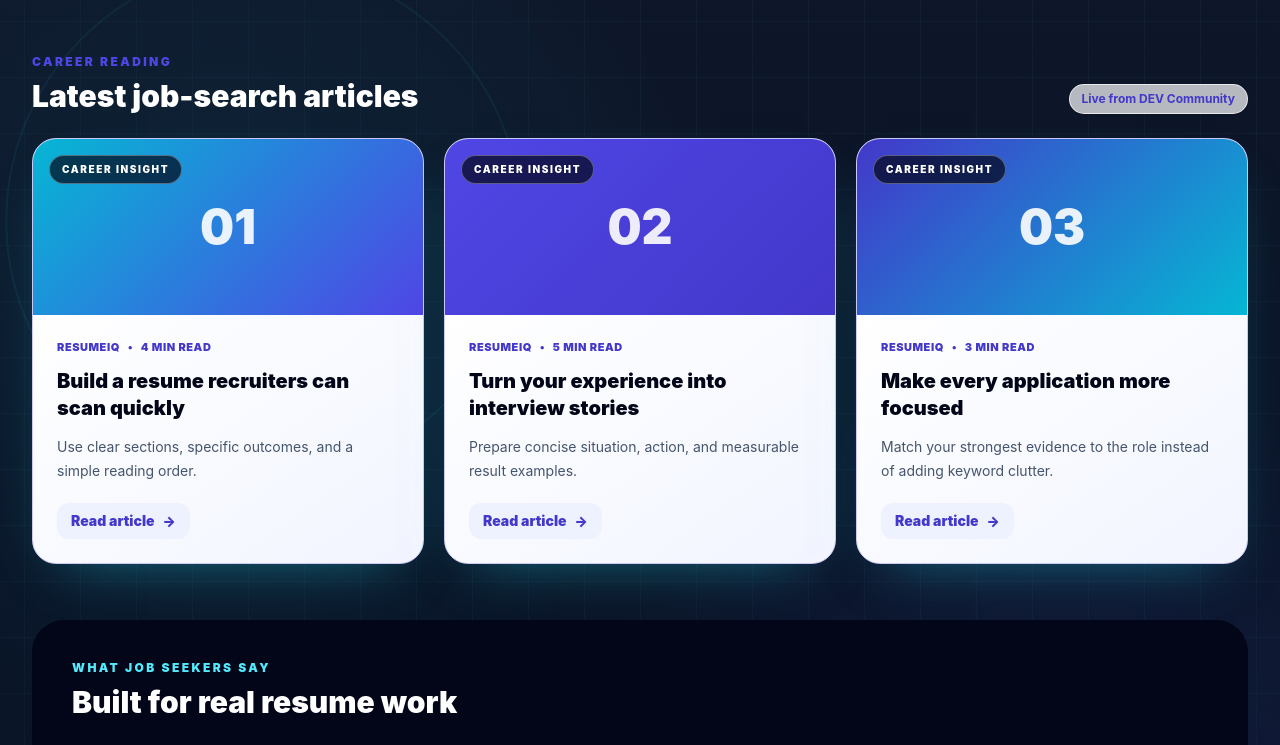
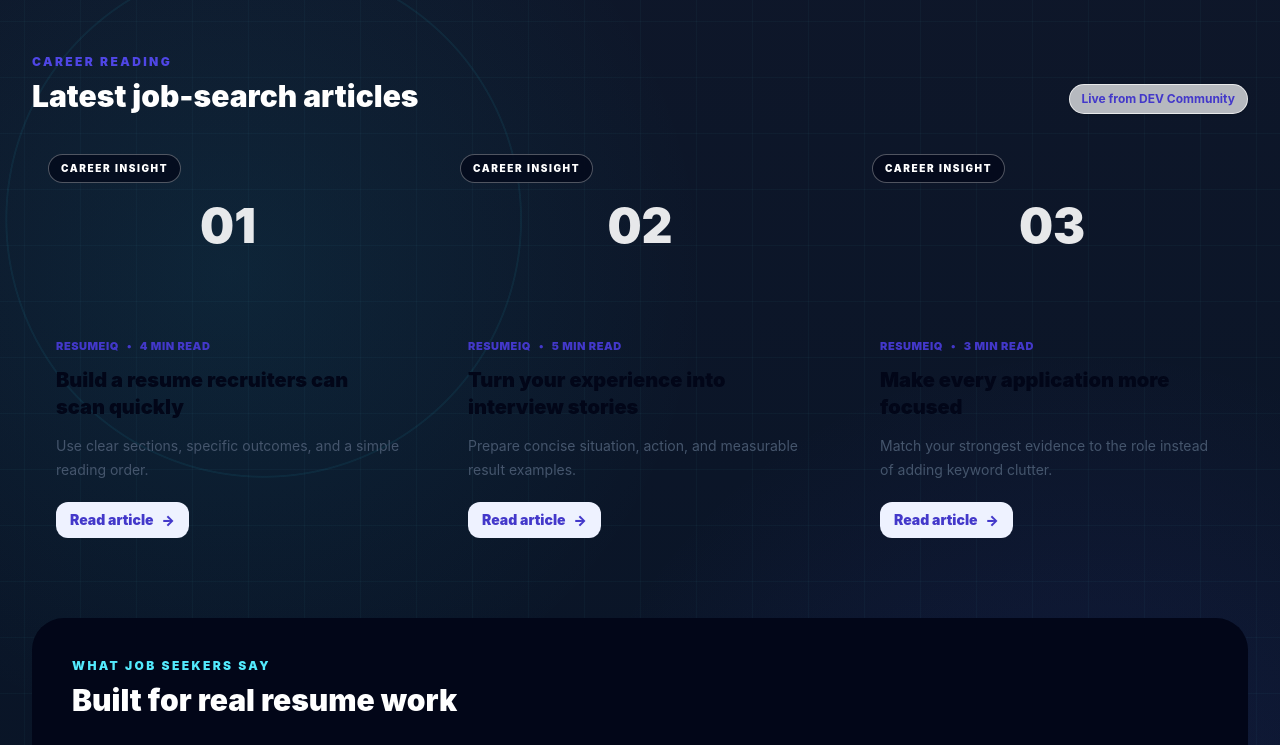
Before and after one commit to makwana-prateek23/ResumeIQ, a React (Vite) app in the folder client/: page / in a window 1280 px wide. Shown: the part 1500-2245 px from the top of the page. Built offline with nearby package versions, Linux system fonts and the light colour scheme; no server answers.

Commit message:
feat: remove unused career articles service and related code for cleaner implementation

```diff
--- a/client/src/index.css
+++ b/client/src/index.css
@@ -112,23 +112,6 @@ article.shadow-2xl .flex.flex-wrap.justify-between > span:last-child {
   .no-print, .no-print * { display: none !important; }
   .print-report section, .print-report article { break-inside: avoid; box-shadow: none !important; }
 }
-@keyframes testimonial-scroll {
-  from { transform: translateX(0); }
-  to { transform: translateX(calc(-50% - .5rem)); }
-}
-
-.testimonial-track {
-  animation: testimonial-scroll 32s linear infinite;
-}
-
-.testimonial-track:hover {
-  animation-play-state: paused;
-}
-
-@media (prefers-reduced-motion: reduce) {
-  .testimonial-track { animation: none; }
-}
-
 @keyframes auth-float { 0%, 100% { transform: translate3d(0, 0, 0) scale(1); } 50% { transform: translate3d(30px, -24px, 0) scale(1.08); } }
 @keyframes auth-arrive { from { opacity: 0; transform: translateY(22px) scale(.98); } to { opacity: 1; transform: translateY(0) scale(1); } }
 .auth-stage { background-image: radial-gradient(circle at 15% 15%, rgba(34,211,238,.16), transparent 32%), radial-gradient(circle at 80% 70%, rgba(99,102,241,.22), transparent 34%); }
@@ -227,10 +210,6 @@ article.shadow-2xl .flex.flex-wrap.justify-between > span:last-child {
 .landing-page > section > div > div > h2,
 .landing-page > section > div > h2 { color: white; }
 
-/* The reading cards stay light for long-form readability while floating on
-   the same continuous page atmosphere. */
-.landing-page .article-card { box-shadow: 0 24px 55px -32px rgba(34, 211, 238, .5); }
-
 /* Bottom extension callout uses the same dark glass language as the page. */
 .landing-page > section:last-child {
   border-color: rgba(103, 232, 249, .2);
@@ -239,24 +218,6 @@ article.shadow-2xl .flex.flex-wrap.justify-between > span:last-child {
 }
 .landing-page > section:last-child p:first-child { color: white; }
 .landing-page > section:last-child p:last-child { color: #a5f3fc; }
-
-.article-card {
-  display: flex;
-  height: 100%;
-  flex-direction: column;
-  border: 1px solid color-mix(in srgb, var(--accent-solid) 30%, white);
-  background: linear-gradient(145deg, white 24%, color-mix(in srgb, var(--accent-soft-bg) 78%, white));
-  box-shadow: 0 12px 30px color-mix(in srgb, var(--accent-solid) 12%, transparent);
-  transition: transform .38s cubic-bezier(.2,.8,.2,1), box-shadow .38s ease, border-color .38s ease;
-}
-.article-card-media { flex: none; background: linear-gradient(135deg, var(--accent-1), var(--accent-2)); }
-.article-card > div:last-child { display: flex; flex: 1; flex-direction: column; }
-.article-card > div:last-child > p { margin-bottom: 1.25rem; }
-.article-card > div:last-child > span:last-child { align-self: flex-start; margin-top: auto; }
-.article-card:nth-child(3n+2) .article-card-media { background: linear-gradient(135deg, var(--accent-2), var(--accent-solid-hover)); }
-.article-card:nth-child(3n+3) .article-card-media { background: linear-gradient(135deg, var(--accent-solid-hover), var(--accent-1)); }
-.article-card:hover { transform: translateY(-10px) rotate(.25deg); border-color: var(--accent-solid); box-shadow: 0 24px 55px color-mix(in srgb, var(--accent-solid) 22%, transparent); }
-@media (prefers-reduced-motion: reduce) { .article-card { transition: none; } .article-card:hover { transform: none; } }
 
 /* Home-page ATS showcase */
 .landing-page section.border-cyan-200 {
@@ -402,9 +363,6 @@ article.shadow-2xl .flex.flex-wrap.justify-between > span:last-child {
   .landing-hero-3d a,
   .landing-hero-3d label { width: 100%; text-align: center; }
 
-  .testimonial-track { animation-duration: 42s; }
-  .testimonial-track blockquote { width: min(18rem, calc(100vw - 3rem)); }
-
   .auth-card { border-radius: 1.5rem; }
   .auth-orb-one, .auth-orb-two { width: 12rem; height: 12rem; }
 
```
